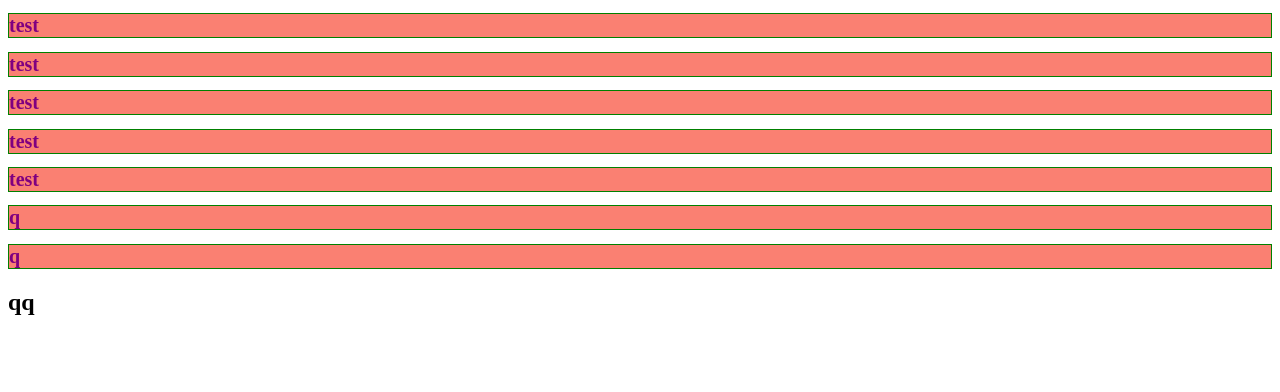
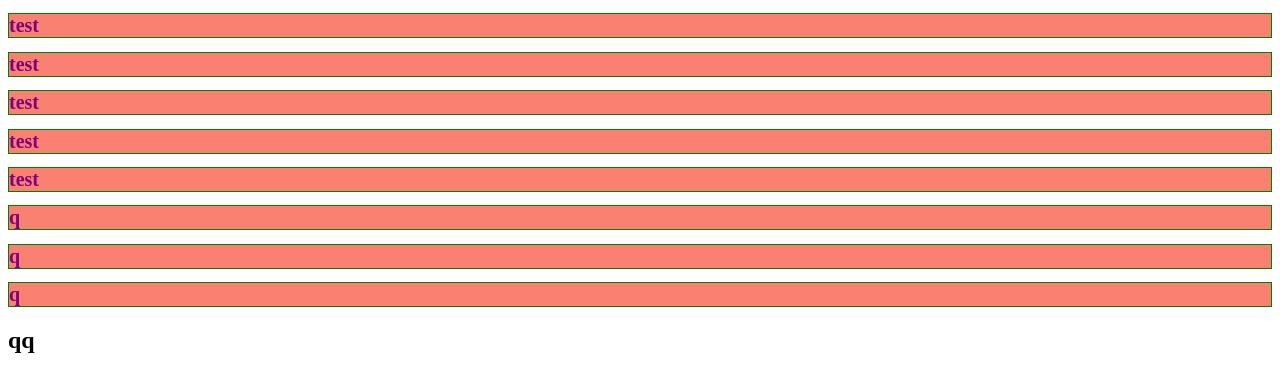
Before and after one commit to sallypig/HTMLCSSWIN, a plain HTML site: page index.html in a window 1280 px wide. Drawn offline with Linux system fonts and the light colour scheme.

Commit message:
Update index.html

```diff
--- a/index.html
+++ b/index.html
@@ -14,6 +14,7 @@
     <h1>test</h1>
     <h1>q</h1>
     <h1>q</h1>
+    <h1>q</h1>
     <h2>qq</h2>
 </body>
 </html>
```
